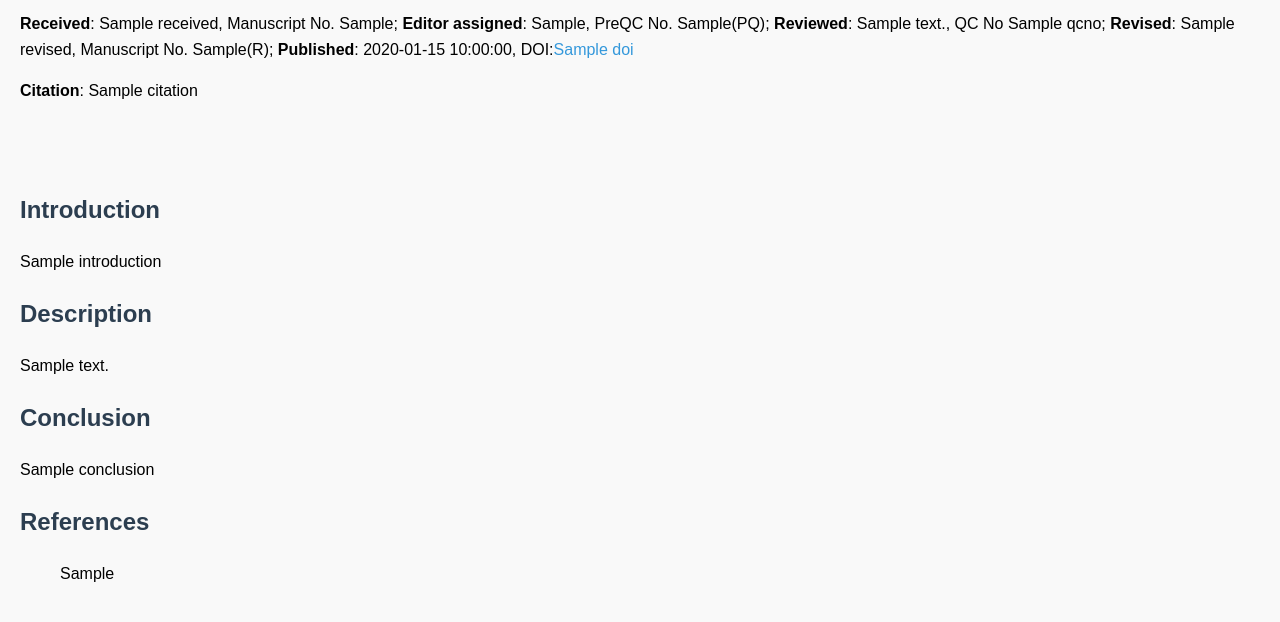
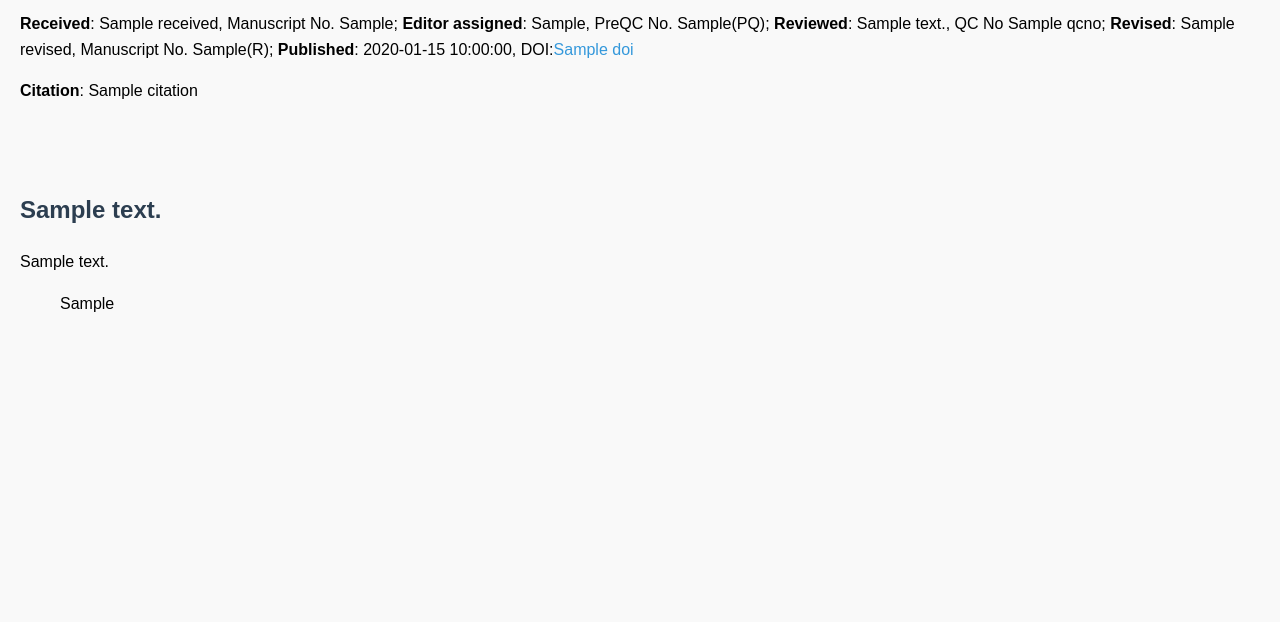
Before and after one commit to arupa444/FastAPI-Journal-Automation-with-Generative-And-AI-Compound-AI-System, a FastAPI app: template templates/Format1.html in a window 1280 px wide. Shown: the part 204-826 px from the top of the page. After the commit the page ends 516 px from the top, so only its background shows below. Run offline with FastAPI, Linux system fonts and the light colour scheme; the template is opened without the code that fills it: most values are stand-ins (such as "Sample title", 1, 10 or a date in 2020).

Commit message:
Update Format1.html

```diff
--- a/templates/Format1.html
+++ b/templates/Format1.html
@@ -87,13 +87,10 @@
     <p><strong>Citation</strong>: {{ citation }}</p>
     <br />
     <br />
-    <h2 class="post-title">Introduction</h2>
-    <p>{{ introduction }}</p>
-    <h2 class="post-title">Description</h2>
-    <p>{{ description }}</p>
-    <h2 class="post-title">Conclusion</h2>
-    <p>{{ conclusion }}</p>
-    <h2 class="post-title">References</h2>
+    {% for i,j in storeBody.items() %}
+    <h2 class="post-title">{{ i }}</h2>
+    <p>{{ j }}</p>
+    {% endfor %}
     <ol>
         {{ storeRefPart }}
     </ol>
```
